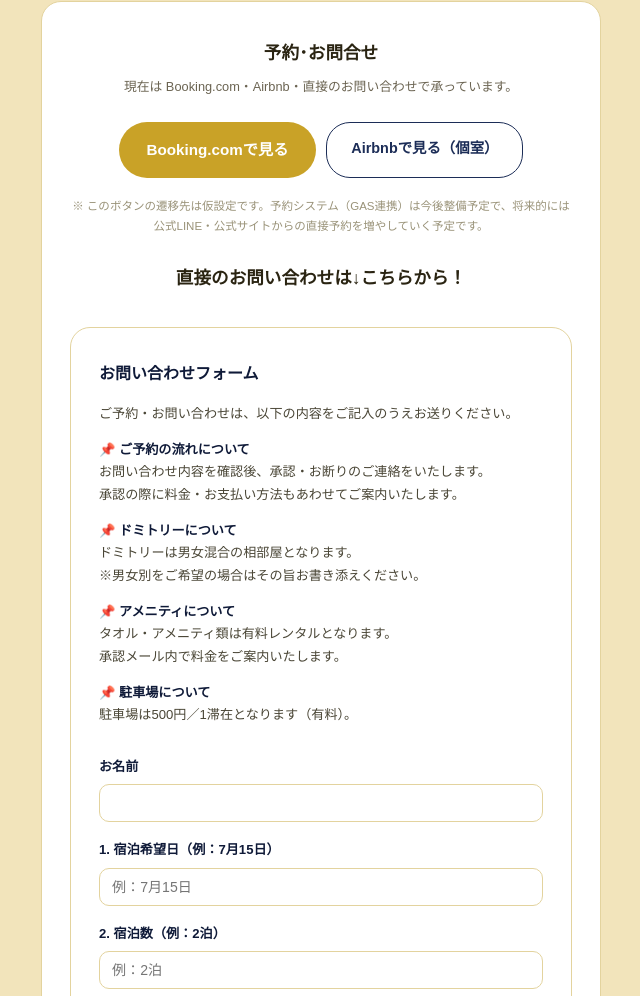
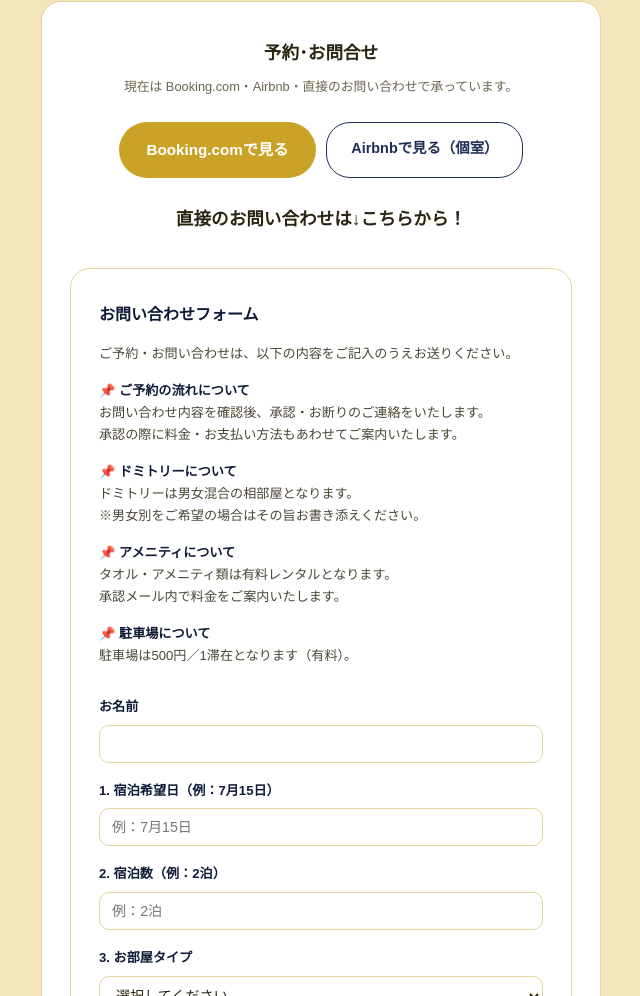
Before and after one commit to nomar163285/nomar-guesthouse.com, a plain HTML site: page index.html in a window 1280 px wide. Shown: the part 5543-6539 px from the top of the page, without its empty margins (319-959 px from the left). Drawn offline with Linux system fonts and the light colour scheme.

Commit message:
Discord経由の更新: ※ このボタンの遷移先は仮設定です。予約システム（GAS連携）は今後整備予定で、将来的には公式LIN

```diff
--- a/index.html
+++ b/index.html
@@ -690,7 +690,6 @@
         <a href="https://booking.com/mywishlist.html?wl=cc1d4618b2074935a1bdff0872ad8803&aid=2311236" class="btn btn-primary" target="_blank" rel="noopener">Booking.comで見る</a>
         <a href="https://www.airbnb.jp/rooms/1696222200172683768" class="btn-outline" target="_blank" rel="noopener">Airbnbで見る（個室）</a>
       </div>
-      <p class="reserve-note">※ このボタンの遷移先は仮設定です。予約システム（GAS連携）は今後整備予定で、将来的には公式LINE・公式サイトからの直接予約を増やしていく予定です。</p>
       <p class="lead" style="margin-top:1.5em;">直接のお問い合わせは↓こちらから！</p>
 
       <div class="contact-box">
```
